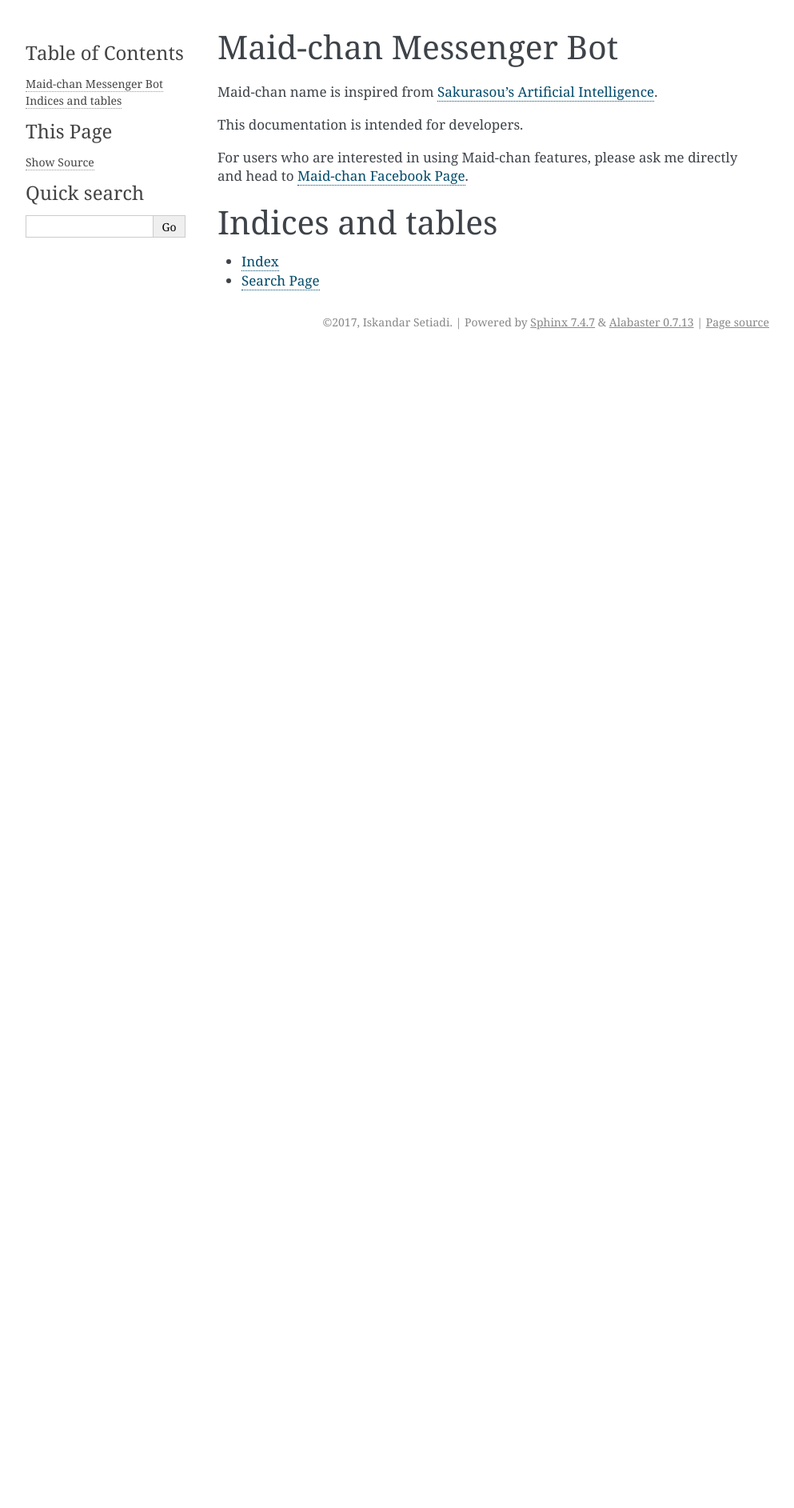
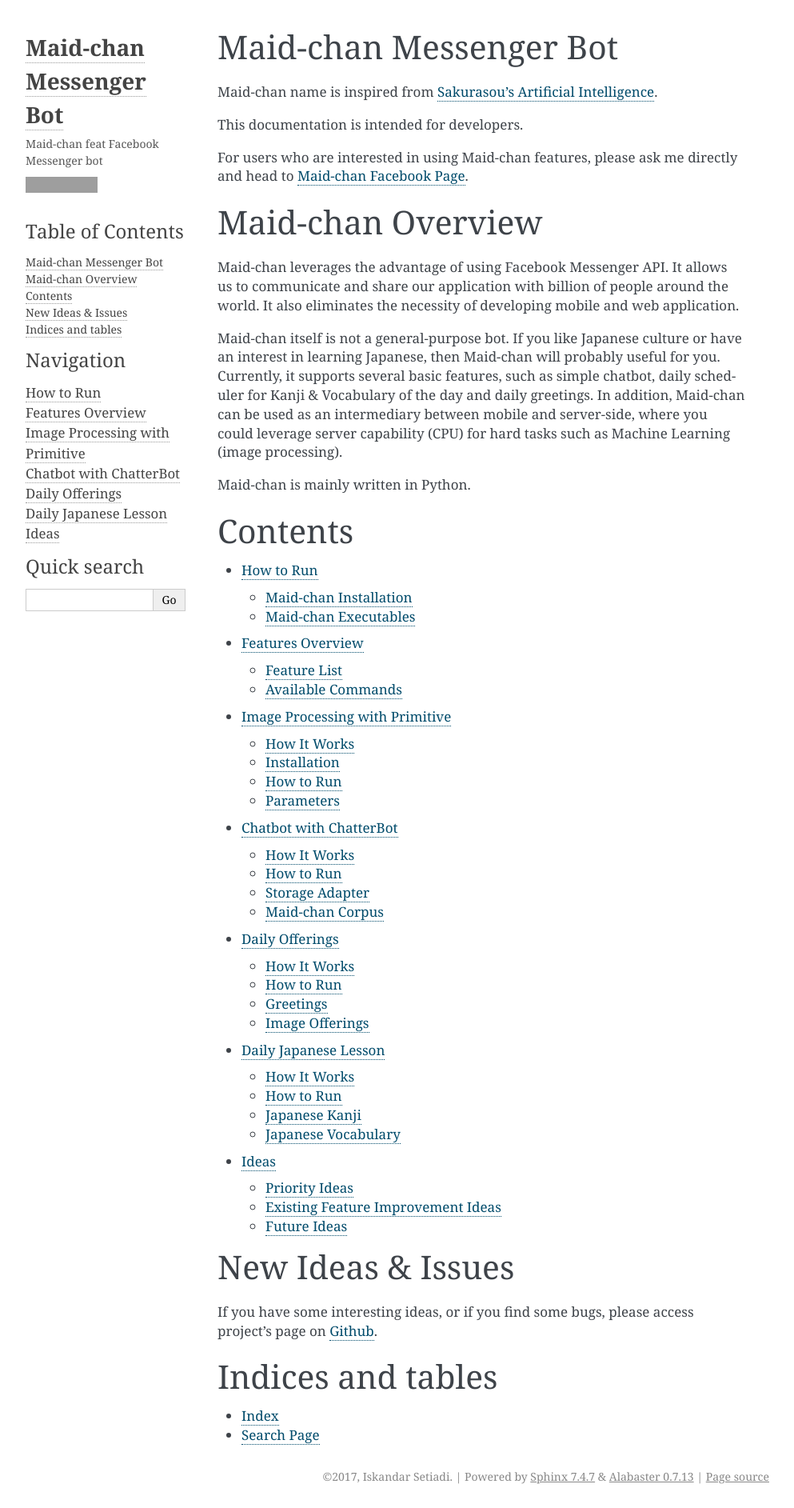
Before and after one commit to freedomofkeima/messenger-maid-chan, a Sphinx documentation site: the page built from docs/index.rst, in a window 1280 px wide. Shown: the whole page at 80% size, without its empty margins (148-1141 px from the left). Built offline with Sphinx 7.4.7, drawn with Linux system fonts in a browser that asks for light colours; before the commit the page ends 900 px from its top, so only the background shows below that; grey boxes are pictures that could not be loaded.

Commit message:
Update various documentation

```diff
--- /dev/null
+++ b/docs/chatbot.rst
@@ -0,0 +1,15 @@
+=======================
+Chatbot with ChatterBot
+=======================
+
+How It Works
+------------
+
+How to Run
+----------
+
+Storage Adapter
+---------------
+
+Maid-chan Corpus
+----------------
--- a/docs/conf.py
+++ b/docs/conf.py
@@ -35,6 +35,7 @@
 # ones.
 extensions = [
     'sphinx.ext.autodoc',
+    'sphinx.ext.autosectionlabel',
 #    'sphinx.ext.viewcode'
 ]
 
@@ -94,7 +95,21 @@
 # further.  For a list of options available for each theme, see the
 # documentation.
 #
-# html_theme_options = {}
+html_theme_options = {
+    'description': "Maid-chan feat Facebook Messenger bot",
+    'github_user': 'freedomofkeima',
+    'github_repo': 'messenger-maid-chan'
+}
+
+html_sidebars = {
+    '**': [
+        'about.html',
+        'localtoc.html',
+        'navigation.html',
+        'relations.html',
+        'searchbox.html'
+    ]
+}
 
 # Add any paths that contain custom static files (such as style sheets) here,
 # relative to this directory. They are copied after the builtin static files,
--- /dev/null
+++ b/docs/features.rst
@@ -0,0 +1,9 @@
+=================
+Features Overview
+=================
+
+Feature List
+------------
+
+Available Commands
+------------------
--- /dev/null
+++ b/docs/idea.rst
@@ -0,0 +1,12 @@
+=====
+Ideas
+=====
+
+Priority Ideas
+--------------
+
+Existing Feature Improvement Ideas
+----------------------------------
+
+Future Ideas
+------------
--- a/docs/index.rst
+++ b/docs/index.rst
@@ -12,10 +12,38 @@
 
 For users who are interested in using Maid-chan features, please ask me directly and head to `Maid-chan Facebook Page`_.
 
+Maid-chan Overview
+==================
+
+Maid-chan leverages the advantage of using Facebook Messenger API. It allows us to communicate and share our application
+with billion of people around the world. It also eliminates the necessity of developing mobile and web application.
+
+Maid-chan itself is not a general-purpose bot. If you like Japanese culture or have an interest in learning Japanese,
+then Maid-chan will probably useful for you. Currently, it supports several basic features, such as simple chatbot,
+daily scheduler for Kanji & Vocabulary of the day and daily greetings. In addition, Maid-chan can be used as an
+intermediary between mobile and server-side, where you could leverage server capability (CPU) for hard tasks such as
+Machine Learning (image processing).
+
+Maid-chan is mainly written in Python.
+
+Contents
+========
+
 .. toctree::
    :maxdepth: 2
-   :caption: Contents:
 
+   setup
+   features
+   primitive
+   chatbot
+   offerings
+   japanese
+   idea
+
+New Ideas & Issues
+==================
+
+If you have some interesting ideas, or if you find some bugs, please access project's page on `Github`_.
 
 Indices and tables
 ==================
@@ -25,3 +53,4 @@
 
 .. _Sakurasou's Artificial Intelligence: http://sakurasounopetnakanojo.wikia.com/wiki/Maid
 .. _Maid-chan Facebook Page: https://www.facebook.com/maidchan2/
+.. _Github: https://github.com/freedomofkeima/messenger-maid-chan
--- /dev/null
+++ b/docs/japanese.rst
@@ -0,0 +1,15 @@
+=====================
+Daily Japanese Lesson
+=====================
+
+How It Works
+------------
+
+How to Run
+----------
+
+Japanese Kanji
+--------------
+
+Japanese Vocabulary
+-------------------
--- /dev/null
+++ b/docs/offerings.rst
@@ -0,0 +1,15 @@
+===============
+Daily Offerings
+===============
+
+How It Works
+------------
+
+How to Run
+----------
+
+Greetings
+---------
+
+Image Offerings
+---------------
--- /dev/null
+++ b/docs/primitive.rst
@@ -0,0 +1,15 @@
+===============================
+Image Processing with Primitive
+===============================
+
+How It Works
+------------
+
+Installation
+------------
+
+How to Run
+----------
+
+Parameters
+----------
--- /dev/null
+++ b/docs/setup.rst
@@ -0,0 +1,83 @@
+==========
+How to Run
+==========
+
+In order to run Maid-chan properly, you need to be able to use `Facebook Messenger Bot`_.
+There is a simple echo bot which is provided by `davidchua/pymessenger`_.
+
+Maid-chan Installation
+----------------------
+
+1. Clone the code from Github.
+
+.. code-block:: bash
+
+   git clone https://github.com/freedomofkeima/messenger-maid-chan.git
+
+2. You need to fill Facebook token information in `maidchan/config.py` based on `maidchan/config.py.example`.
+
+.. code-block:: python
+
+   # Facebook token
+   ACCESS_TOKEN = "FACEBOOK_PAGE_ACCESS_TOKEN"
+   VERIFY_TOKEN = "WEBHOOK_VERIFY_TOKEN"  # Set this value by yourself
+
+   # Optional (recipient_id)
+   ADMIN = [
+       "123...9"
+   ]
+
+   # Chatbot storage
+   STORAGE_ADAPTER = "chatterbot.storage.JsonFileStorageAdapter"
+
+**ACCESS_TOKEN** is received when you are creating an application on Facebook.
+
+**VERIFY_TOKEN** should be your secret token between Facebook and your application.
+
+**ADMIN** is `recipient_id` of application's admin. The only way to get this value is from communicating
+directly with your application, since `recipient_id` is not the same with user's Facebook ID and it
+differs between applications.
+
+**STORAGE_ADAPTER** is used to store Chatterbot learning data. By default, it will create `database.db`
+in JSON format, but the performance gets slower as the number of data gets bigger. See `Chatterbot Documentation`_
+or :ref:`Storage Adapter` for better reference.
+
+3. Maid-chan is using Redis as the database. Redis can be downloaded via https://redis.io/download.
+It's preferable to run Redis as a background process in port 6379 (default port).
+
+.. code-block:: bash
+
+   $ screen -R redis # use screen
+   $ ... # run Redis in background
+
+4. It is recommended to use `virtualenv` for running Python code. After that, you need to install all dependencies
+which are specified in `requirements.txt`.
+
+.. code-block:: bash
+
+   $ virtualenv venv # create virtualenv
+   $ source venv/bin/activate # start virtualenv
+   $ pip install -r requirements.txt # install Maid-chan dependencies
+
+5. Finally, you can create Maid-chan executables by executing:
+
+.. code-block:: bash
+
+   $ python setup.py install
+   $ maidchan # start Maid-chan main logic
+
+Maid-chan Executables
+---------------------
+
+Maid-chan has 3 executables (recommended to use `screen`):
+
+- **maidchan**: Maid-chan main logic which is used to communicate with Facebook. It also handles user's input processing, such as :ref:`Chatbot with ChatterBot`.
+
+- **maidchan_primitive**: CPU intensive task which processes image with Machine Learning and returns an abstract GIF (:ref:`Image Processing with Primitive`).
+
+- **maidchan_scheduler**: Scheduler which is used to handle daily and repetitive tasks, such as :ref:`Daily Offerings` and :ref:`Daily Japanese Lesson`.
+
+.. _Facebook Messenger Bot: https://developers.facebook.com/docs/messenger-platform/guides/quick-start
+.. _davidchua/pymessenger: https://github.com/davidchua/pymessenger/blob/master/examples/echo_bot.py
+.. _Chatterbot Documentation: http://chatterbot.readthedocs.io/en/stable/storage/index.html
+.. _chatbot:
```
Also changed, not shown: README.md (+1 -1 lines).
